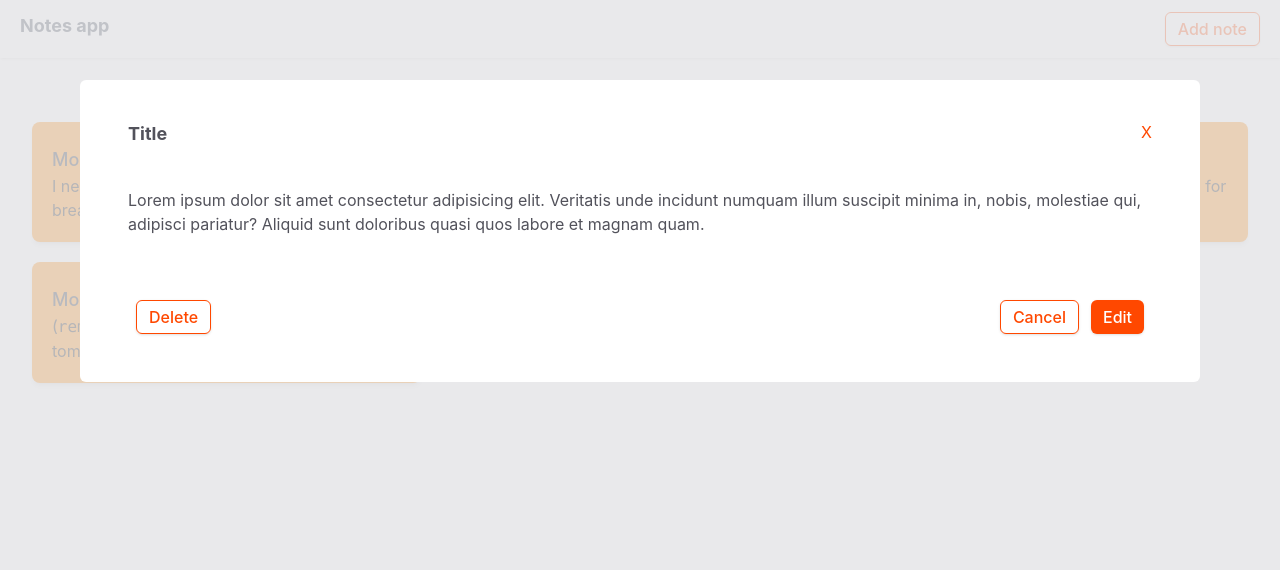
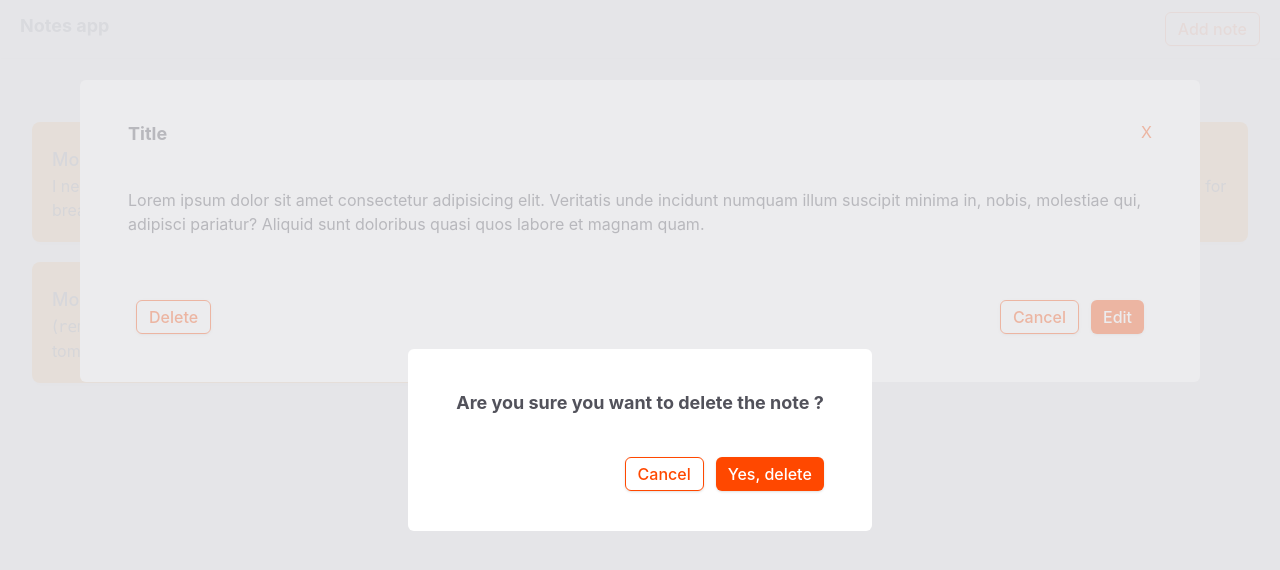
Before and after one commit to DorianBadel/biss-task, a React (Create React App) app: page / in a window 1280 px wide. Shown: the top 570 px of the page. Built offline with nearby package versions, Linux system fonts and the light colour scheme.

Commit message:
Alert design

```diff
--- /dev/null
+++ b/src/components/Alert.tsx
@@ -0,0 +1,23 @@
+import React from 'react'
+import Button, { ButtonType } from './Button'
+
+function Alert() {
+  return (
+    <div className="bg-zinc-200 bg-opacity-70 fixed inset-0 z-50   ">
+
+      <div className="flex pt-20 h-screen justify-center items-center">
+       <div className="flex-col justify-center min-w- bg-white py-10 px-12 rounded-md ">
+          <div className="text-zinc-600 mb-10 text-lg font-bold" >Are you sure you want to delete the note ?</div>
+          <div className="flex float-right gap-3">
+            <Button type={ButtonType.border} text="Cancel"/>
+            <Button type={ButtonType.regular} text="Yes, delete"/>
+          </div>
+
+        </div>
+      </div>
+
+    </div>
+  )
+}
+
+export default Alert
--- a/src/components/Note.tsx
+++ b/src/components/Note.tsx
@@ -1,4 +1,5 @@
 import React from 'react'
+import Alert from './Alert';
 import Button, { ButtonType } from './Button'
 
 let test = true;
@@ -6,6 +7,7 @@ function Note() {
   return (
     test ?
     <div className="bg-zinc-200 bg-opacity-80 fixed inset-0 z-50   ">
+      <Alert/>
               <div className="flex pt-20 px-20 justify-center items-center">
                   <div className="flex-col min-w-full justify-center min-w- bg-white py-10 px-12 rounded-md ">
 
```
